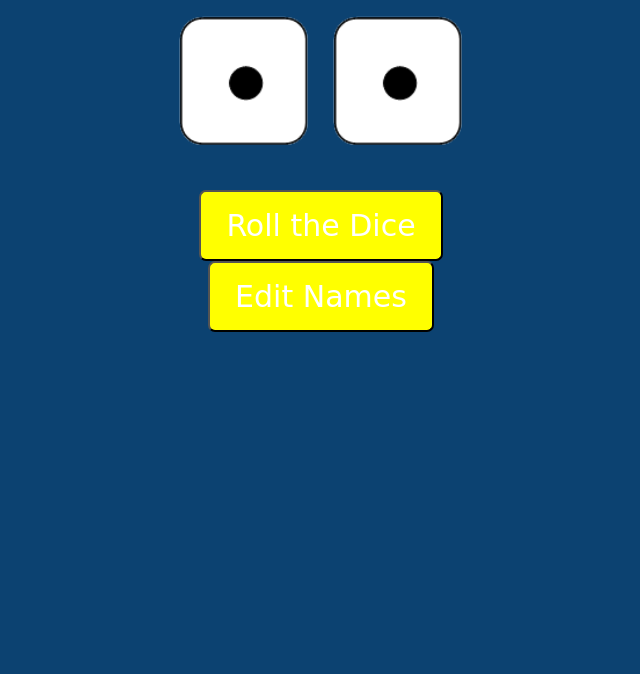
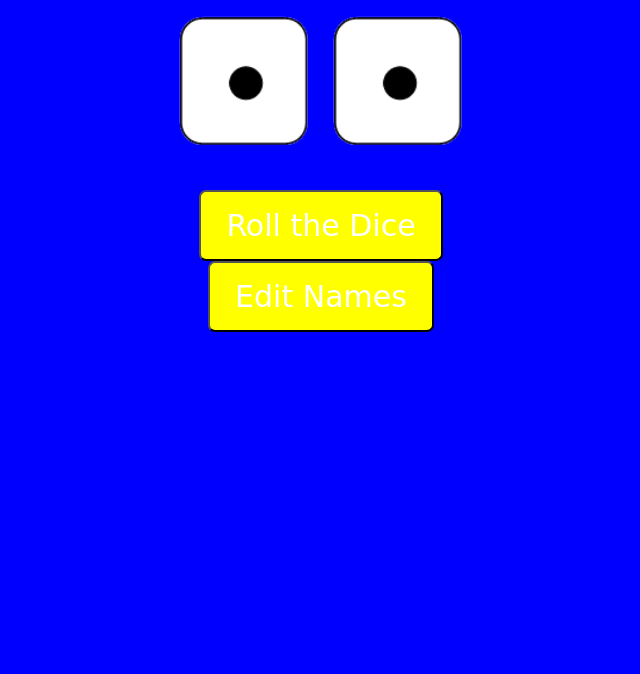
Before and after one commit to shiwi123/dice--game-2, a plain HTML site: page game.html in a window 1280 px wide. Shown: the part 126-800 px from the top of the page, without its empty margins (319-959 px from the left). Drawn offline with Linux system fonts and the light colour scheme.

Commit message:
Update game.css

```diff
--- a/css/game.css
+++ b/css/game.css
@@ -1,5 +1,5 @@
 body{
-  background-color:#0C4271;
+  background-color:blue;
 }
 
 .container {
```
